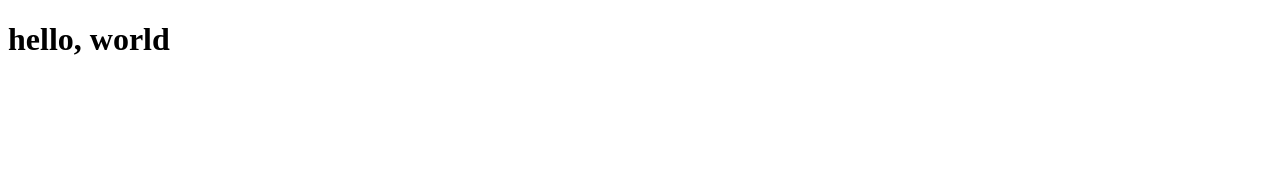
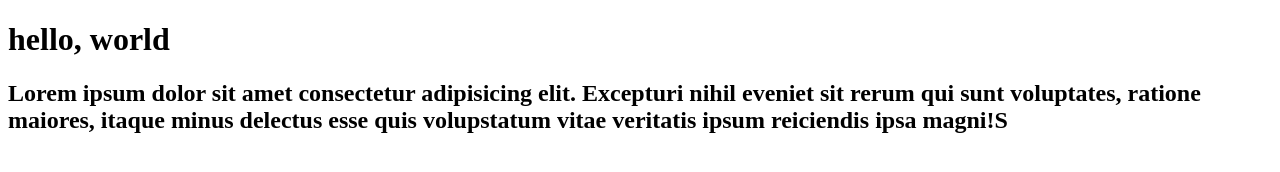
Before and after one commit to Robson-Lc/git-curso, a plain HTML site: page index.html in a window 1280 px wide. Drawn offline with Linux system fonts and the light colour scheme.

Commit message:
6ª alteraçao index.html

```diff
--- a/index.html
+++ b/index.html
@@ -7,5 +7,6 @@
 </head>
 <body>
     <h1>hello, world</h1>
+    <h2>Lorem ipsum dolor sit amet consectetur adipisicing elit. Excepturi nihil eveniet sit rerum qui sunt voluptates, ratione maiores, itaque minus delectus esse quis volupstatum vitae veritatis ipsum reiciendis ipsa magni!S</h2>
 </body>
 </html>
```
